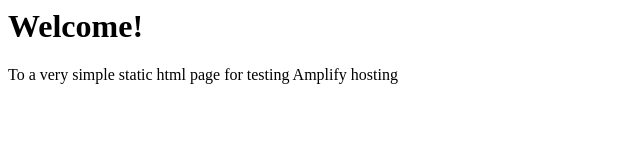
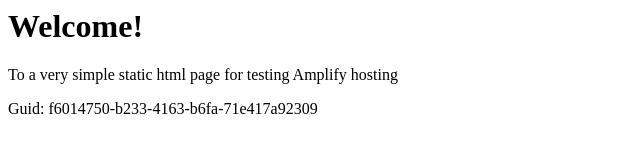
Before and after one commit to aws-aemilia-lhr/Github-PR-Commit-Integration-Test-DoNotTouch-v0-prod-eu-west-2, a website: page src/index.html in a window 1280 px wide. Shown: the whole page, without its empty margins (0-640 px from the left). Drawn offline with Linux system fonts and the light colour scheme.

Commit message:
commit from integ tests

```diff
--- a/src/index.html
+++ b/src/index.html
@@ -1,3 +1,5 @@
+
+
 <html lang="en">
 
 <head>
@@ -10,6 +12,6 @@
 <body>
     <h1>Welcome!</h1>
     <p>To a very simple static html page for testing Amplify hosting</p>
-</body>
+    <p>Guid: f6014750-b233-4163-b6fa-71e417a92309</p></body>
 
 </html>
```
